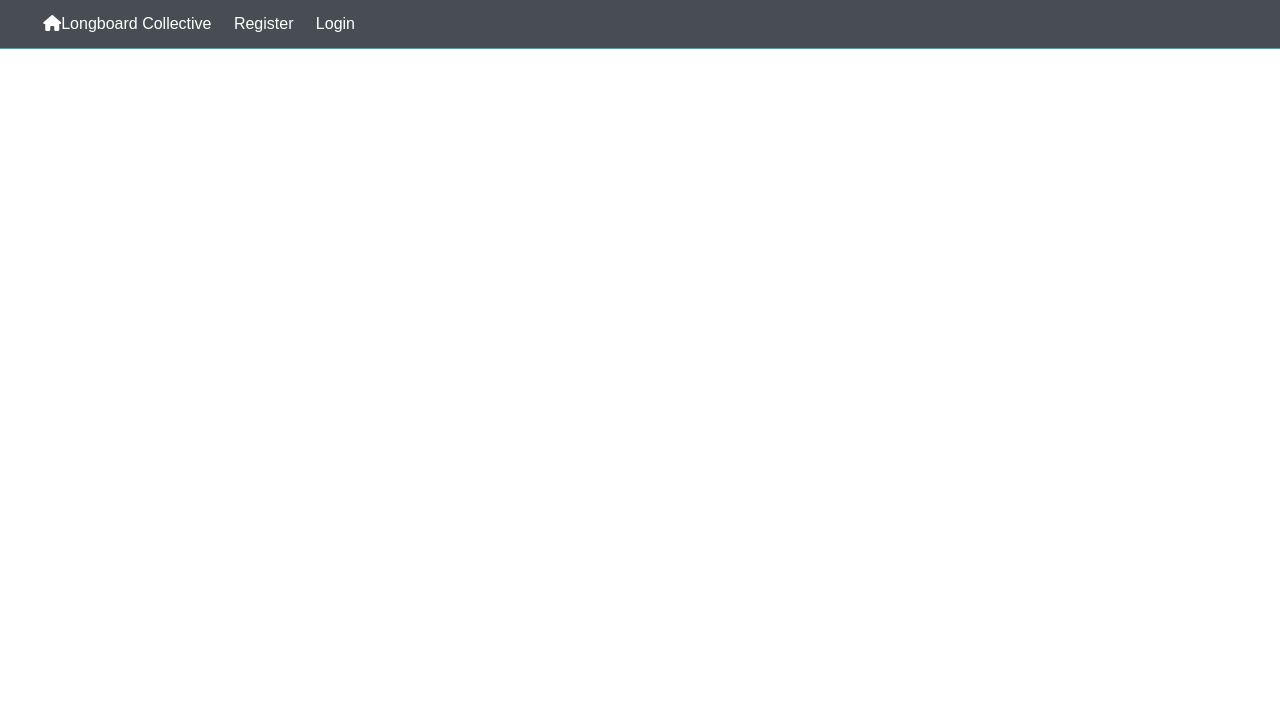
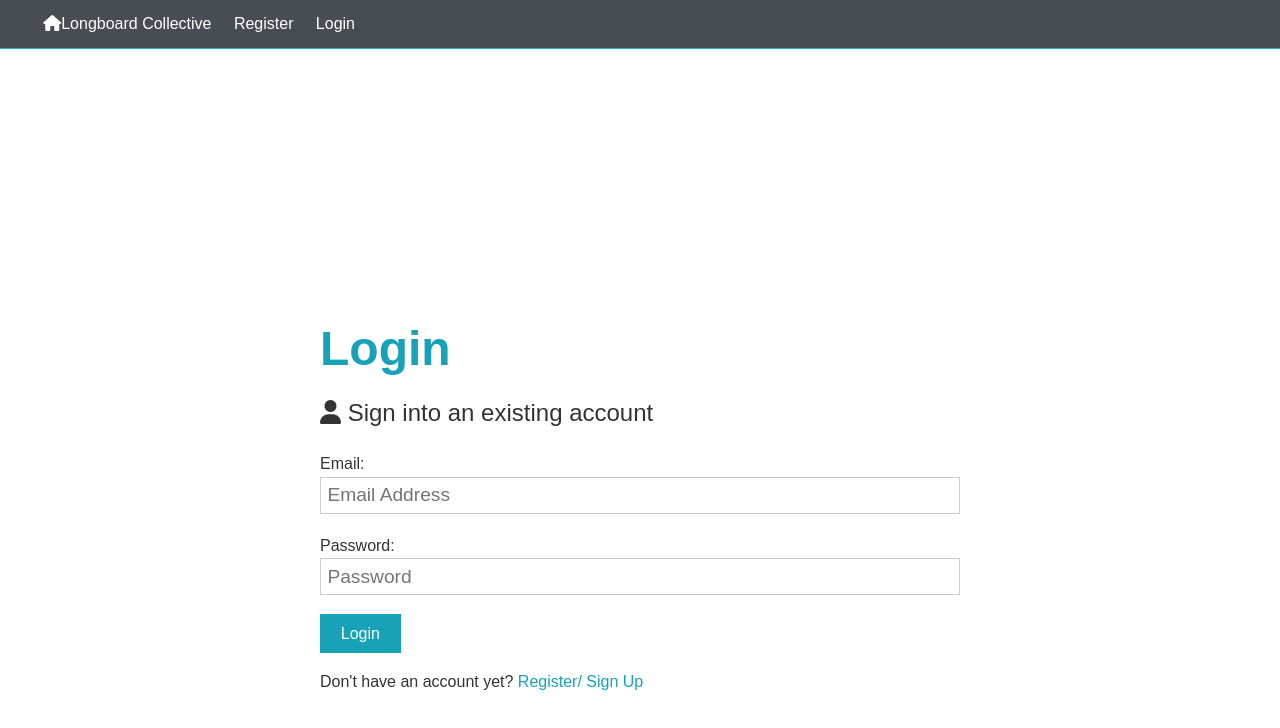
Before and after one commit to Richard-Hillman/longboard_collective_frontend, a React (Create React App) app: page /login in a window 1280 px wide. Shown: the top 728 px of the page. Built offline with nearby package versions, Linux system fonts and the light colour scheme; some icons are missing.

Commit message:
set up redux store and initialized, set up reducers index

```diff
--- a/src/App.css
+++ b/src/App.css
@@ -330,6 +330,13 @@
   margin-right: 0.6rem;
 }
 
+/* Register and Login Page Container */
+.registerLoginContainer {
+  position: relative;
+  padding: 25%;
+}
+
+
 /* Landing Page */
 .landing {
   position: relative;
--- a/src/components/auth/Login.js
+++ b/src/components/auth/Login.js
@@ -1,11 +1,64 @@
 import React from 'react';
+import { Fragment, useState } from 'react';
+import { Link } from 'react-router-dom';
+
 
 const Login = () => {
+    const [formData, setFormData] = useState({
+        email:'',
+        password:''
+    });
+
+    const { email, password } = formData;
+
+    const onChange = e => setFormData({ ...formData, [e.target.name]: e.target.value });
+
+    const onSubmit = async e => {
+        e.preventDefault();
+        console.log('successful');
+        }
+
     return (
-        <div>
+        <Fragment>
+            <div className='registerLoginContainer'>
 
-        </div>
+                <h1 className="large text-primary">Login</h1>
+                <p className="lead"><i className="fas fa-user"></i> Sign into an existing account</p>
+
+                {/* ------------FORM START-----------  */}
+
+                <form className="form" onSubmit={e => onSubmit(e)}>
+
+                    <div className="form-group">
+                        Email:
+                        <input type="email" placeholder="Email Address" name="email" value={email} onChange={e => onChange(e)} required />
+                    </div>
+
+                    <div className="form-group">
+                        Password:
+                        <input
+                            type="password"
+                            placeholder="Password"
+                            name="password"
+                            minLength="6"
+                            value={password} onChange={e => onChange(e)}
+                            required
+                            />
+                    </div>
+
+                    <input type="submit" className="btn btn-primary" value="Login" />
+
+                </form>
+
+                {/* ------------FORM END-----------  */}
+
+                <p className="my-1">
+                    Don't have an account yet?
+                    <Link to='/login.html'> Register/ Sign Up </Link>
+                </p>
+            </div>
+        </Fragment>
     )
 }
 
-export default Login
+export default Login;
--- a/src/components/auth/Register.js
+++ b/src/components/auth/Register.js
@@ -1,6 +1,6 @@
 import React from 'react';
 import { Fragment, useState } from 'react';
-import axios from 'axios';
+import { Link } from 'react-router-dom';
 
 const Register = () => {
     const [formData, setFormData] = useState({
@@ -19,32 +19,15 @@
         if(password !== password2) {
             console.log('Passwords do not match')
         } else {
-            const newUser = {
-                name, email, password
-            }
-
-            try {
-                const config = {
-                    headers: {
-                        'Content-Type': 'application/json'
-                    }
-
-            }
-
-                const body = JSON.stringify(newUser);
-
-                const res = await axios.post('/api/users', body, config);
-                console.log(res.data)
-
-            } catch(err) {
-                console.error(err.response.data)
-            }
+            console.log('successful')
         }
     }
 
     return (
-        <>
-            <h1 className="large text-primary">Sign Up</h1>
+        <Fragment>
+            <div className='registerLoginContainer'>
+
+                <h1 className="large text-primary">Register/ Sign Up</h1>
                 <p className="lead"><i className="fas fa-user"></i> Create Your Account</p>
 
                 {/* ------------FORM START-----------  */}
@@ -93,9 +76,10 @@
 
                 <p className="my-1">
                     Already have an account?
-                <a href="login.html"> Sign In</a>
+                    <Link to='/login.html'> Sign In </Link>
                 </p>
-        </>
+            </div>
+        </Fragment>
     )
 }
 
--- /dev/null
+++ b/src/reducers/index.js
@@ -0,0 +1,7 @@
+import { combineReducers } from "redux";
+
+export default combineReducers({
+
+
+
+});
--- /dev/null
+++ b/src/store.js
@@ -0,0 +1,10 @@
+import { createStore, applyMiddleware } from 'redux';
+import { composeWithDevTools } from 'redux-devtools-extension';
+import thunk from 'redux-thunk';
+import rootReducer from './reducers';
+
+const initialState = {};
+const middleware = [thunk];
+const store = createStore(rootReducer, initialState, composeWithDevTools(applyMiddleware(...middleware)));
+
+export default store;
```
Also changed, not shown: src/App.js (+7 -0 lines). Lines whose indentation alone changed are shown as unchanged.
